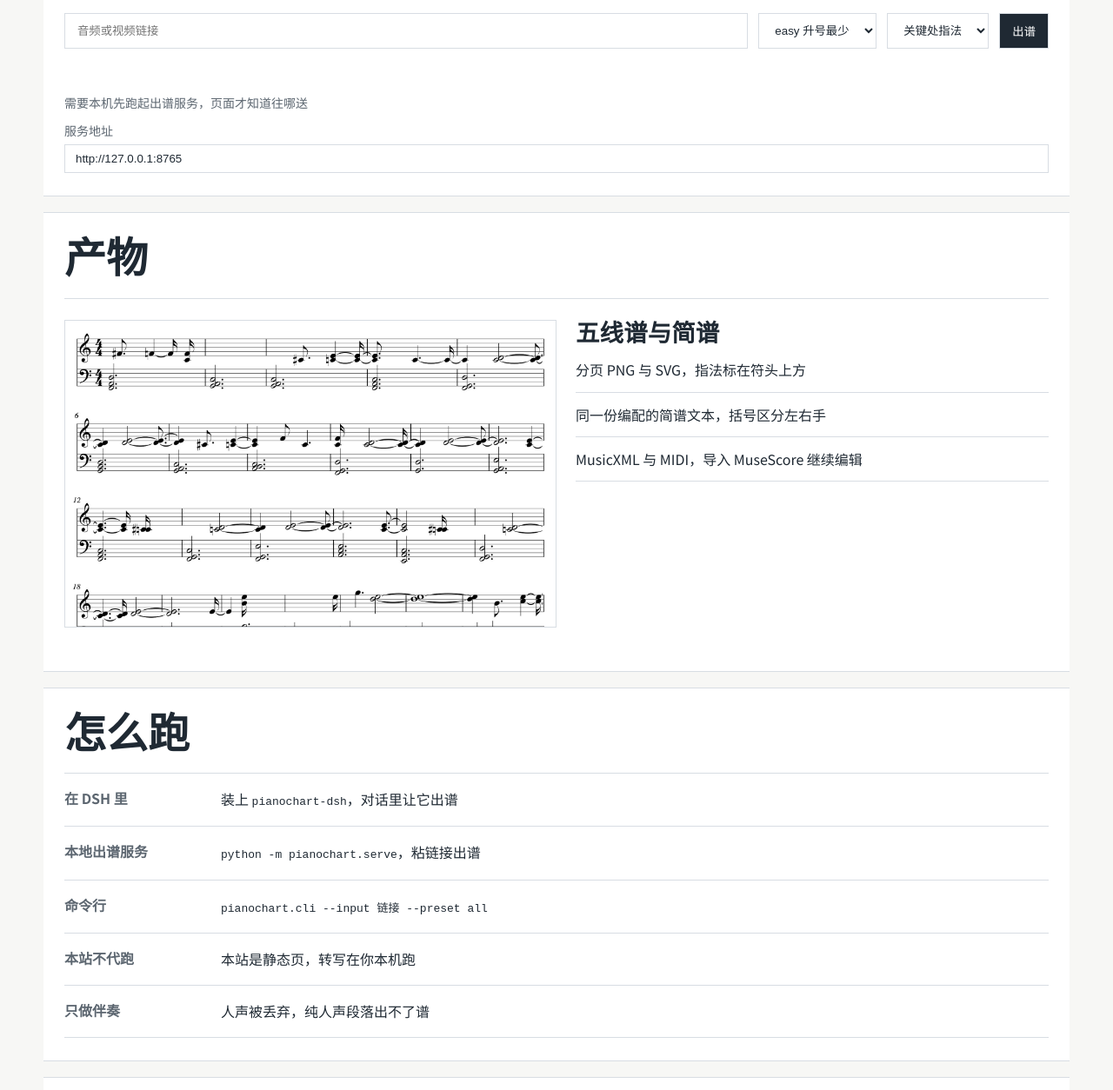
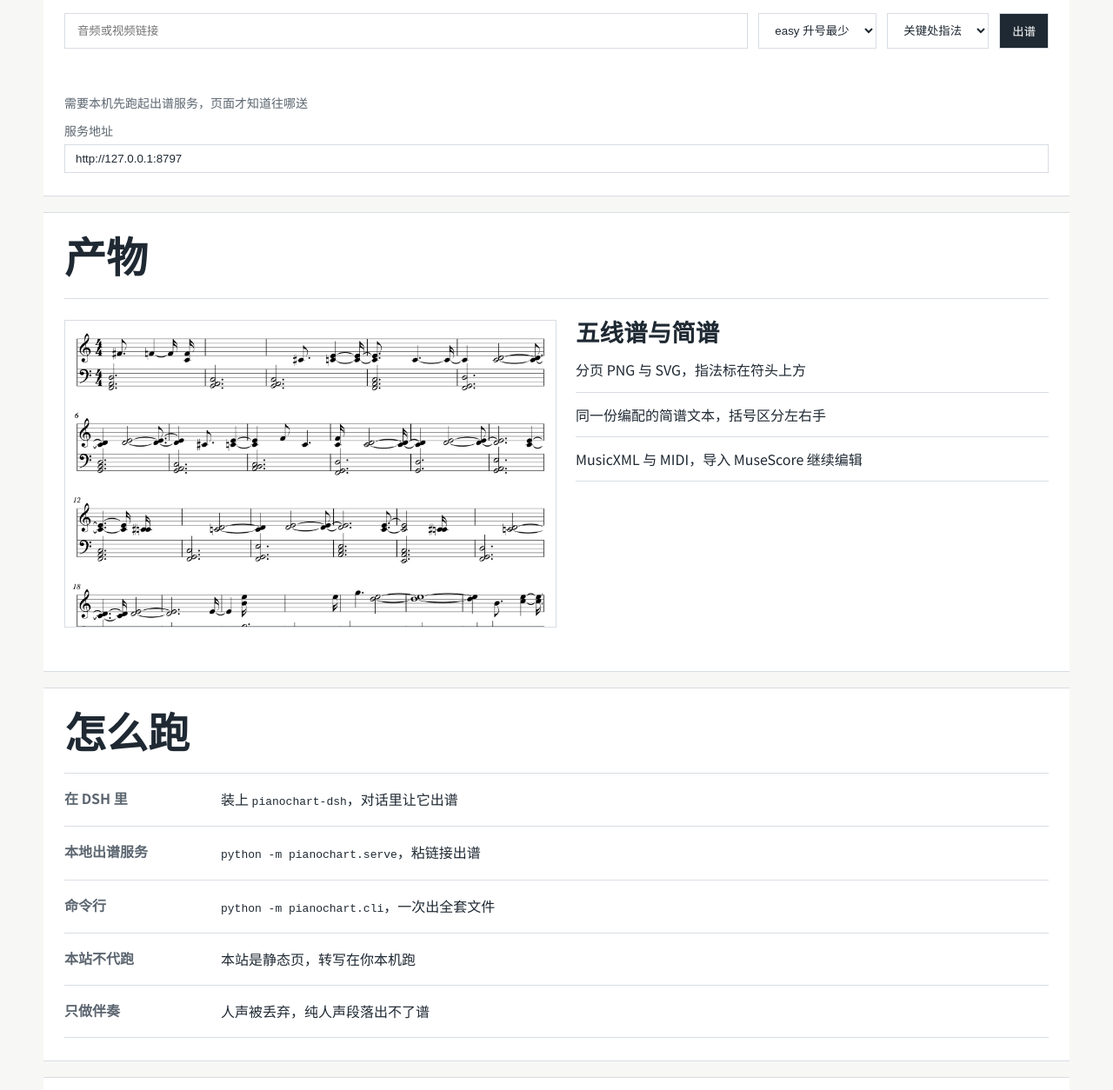
Before and after one commit to regrevia/regrevia.github.io, a plain HTML site: page pianochart.html in a window 1280 px wide. Shown: the part 496-1750 px from the top of the page at 87% size. Drawn offline with Linux system fonts and the light colour scheme.

Commit message:
pianochart: point the runner field at 8797, drop flags from the copy

```diff
--- a/pianochart.html
+++ b/pianochart.html
@@ -90,7 +90,7 @@
           <div id="pc-out"></div>
           <p class="pc-note">需要本机先跑起出谱服务，页面才知道往哪送</p>
           <label class="pc-api">服务地址
-            <input id="pc-api" type="url" value="http://127.0.0.1:8765" />
+            <input id="pc-api" type="url" value="http://127.0.0.1:8797" />
           </label>
         </section>
 
@@ -134,7 +134,7 @@
             </div>
             <div class="overview-pair">
               <span>命令行</span>
-              <p><code>pianochart.cli --input 链接 --preset all</code></p>
+              <p><code>python -m pianochart.cli</code>，一次出全套文件</p>
             </div>
             <div class="overview-pair">
               <span>本站不代跑</span>
```
